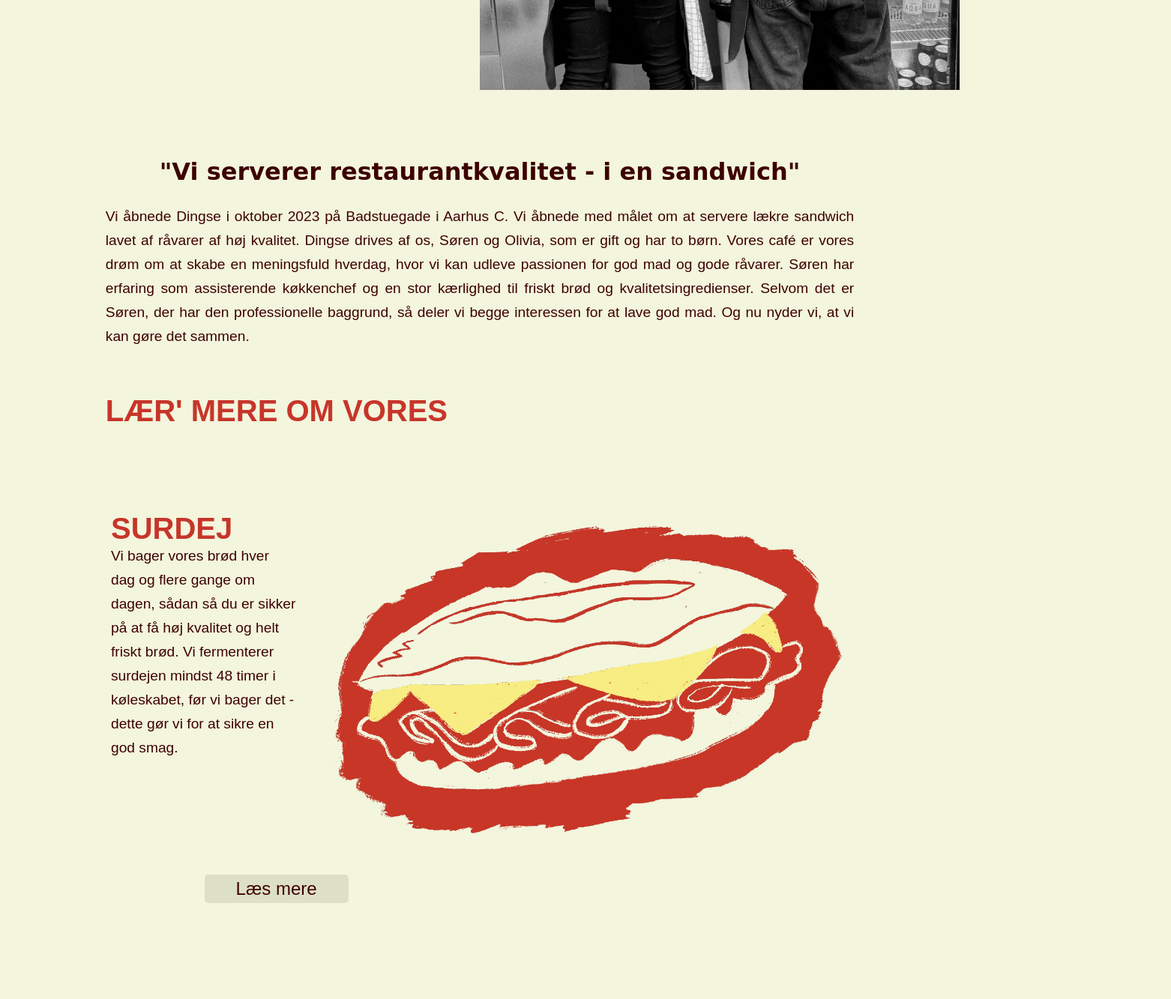
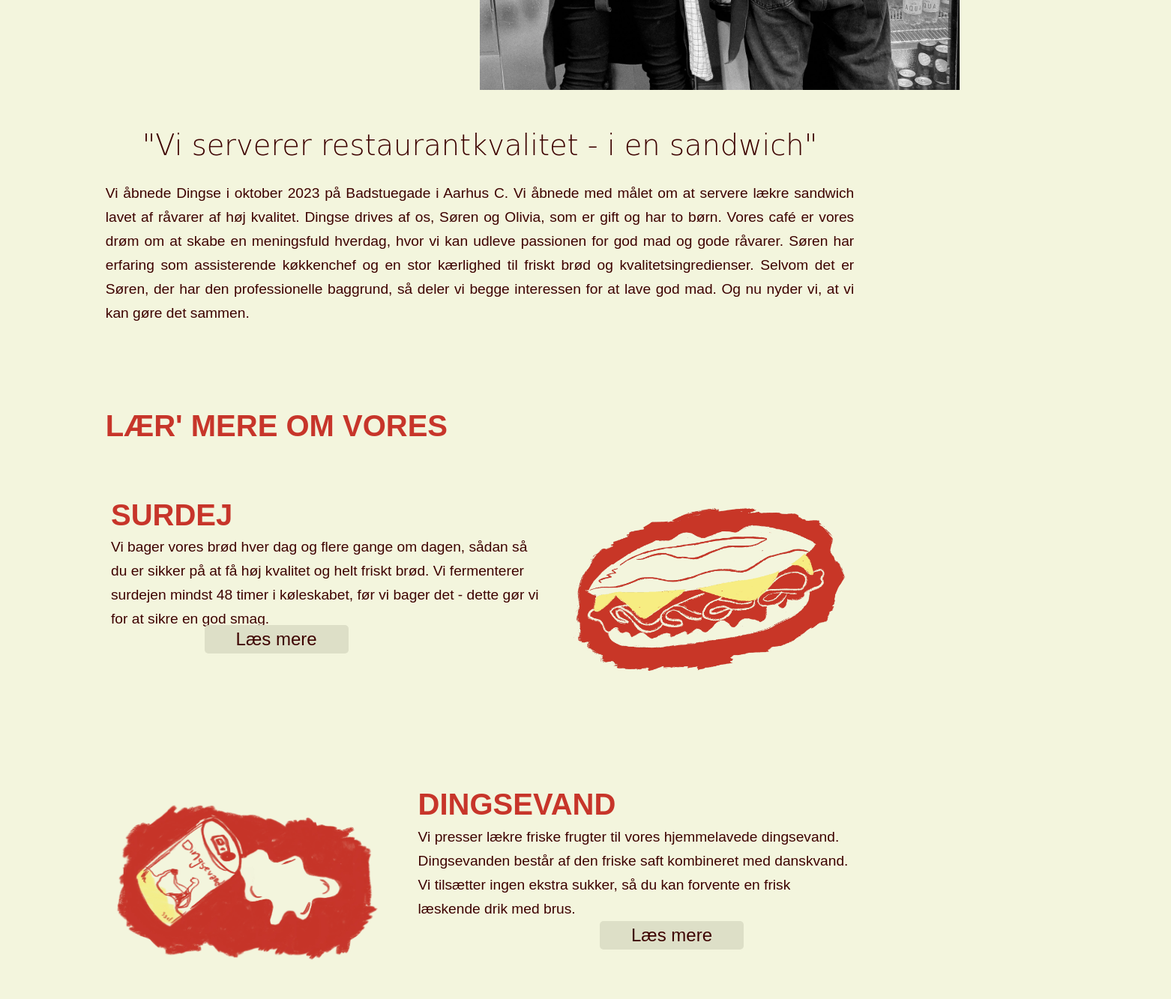
Before and after one commit to Maikennoergaard/gruppe-1-eksamen2, a plain HTML site: page undersider/bagom.html in a window 1280 px wide. Shown: the part 580-1913 px from the top of the page at 75% size, 1562 px wide, since content can reach past the window. Drawn offline with Linux system fonts and the light colour scheme; a script that the page names is missing; a web font is replaced by a local one.

Commit message:
bag om desk

```diff
--- a/css/style.css
+++ b/css/style.css
@@ -1041,7 +1041,8 @@ body{
 
   /* tekst til bagom */
     .tekst_container_bagom {
-      margin-top: 5%;
+      margin-top: 1%;
+      margin-bottom: 2%;
     }
 
     .broedtekst-desktop {
@@ -1141,6 +1142,21 @@ body{
       padding-top: 4%;
     }
 
+    @media (min-width: 800px) {
+      .read-more-content {
+        display: flex;
+        justify-content: space-between;
+        margin-bottom: 10px;
+      }
+
+      .text {
+        flex: 0 0 60%; /* This item will take up 60% of the container's width */
+      }
+
+      .img {
+        flex: 0 0 40%; /* This item will take up 40% of the container's width */
+      }
+    }
 
 
     .mobil_broed {
@@ -1177,6 +1193,7 @@ body{
       width: 8em;
       margin-right: 53%;
       border-radius: 5px;
+      margin-top: -15%;
     }
 
     .fold_btn_dingse {
@@ -1190,6 +1207,7 @@ body{
       width: 8em;
       margin-left: 50%;
       border-radius: 5px;
+      margin-top: -15%;
     }
 
     /* Ekstra dingse foto til mobil vs desktop styling */
@@ -2202,7 +2220,7 @@ iframe{
 
     #mere {
       padding-left: 1%;
-      padding-bottom: 3%;
+      margin-top: 2%;
     }
 
     .bagom-ordx4 {
@@ -2213,7 +2231,7 @@ iframe{
 
     .bagom1 h1 {
       text-align: center;
-      padding-top: 2%;
+      padding-top: 3%;
       padding-bottom: 1%;
     }
     .bagom1 p {
--- a/undersider/bagom.html
+++ b/undersider/bagom.html
@@ -77,7 +77,7 @@
 
 
     <div class="tekst_container_bagom">
-        <h1 class="anniestor">"Vi serverer restaurantkvalitet - i en sandwich"</h1>
+        <h1 class="annielille">"Vi serverer restaurantkvalitet - i en sandwich"</h1>
         <p class="foer-læs-mere-mobil"> Vi åbnede Dingse i oktober 2023 på Badstuegade i Aarhus C. Vi åbnede med målet om at servere lækre sandwich lavet af råvarer af høj kvalitet.
             Dingse drives af os, Søren og Olivia, som er gift og har to børn. </p>
         <p class="broedtekst-desktop">
```
